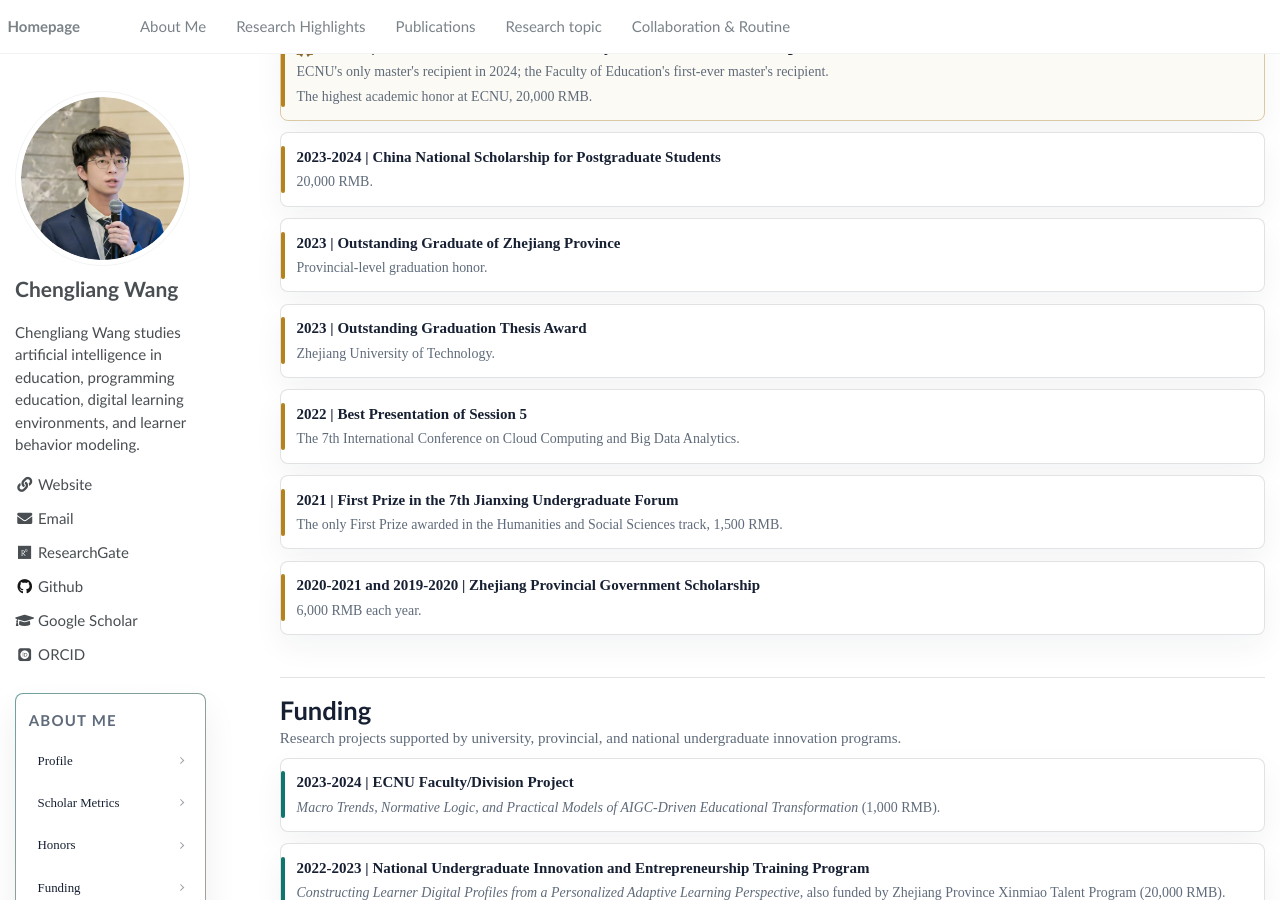
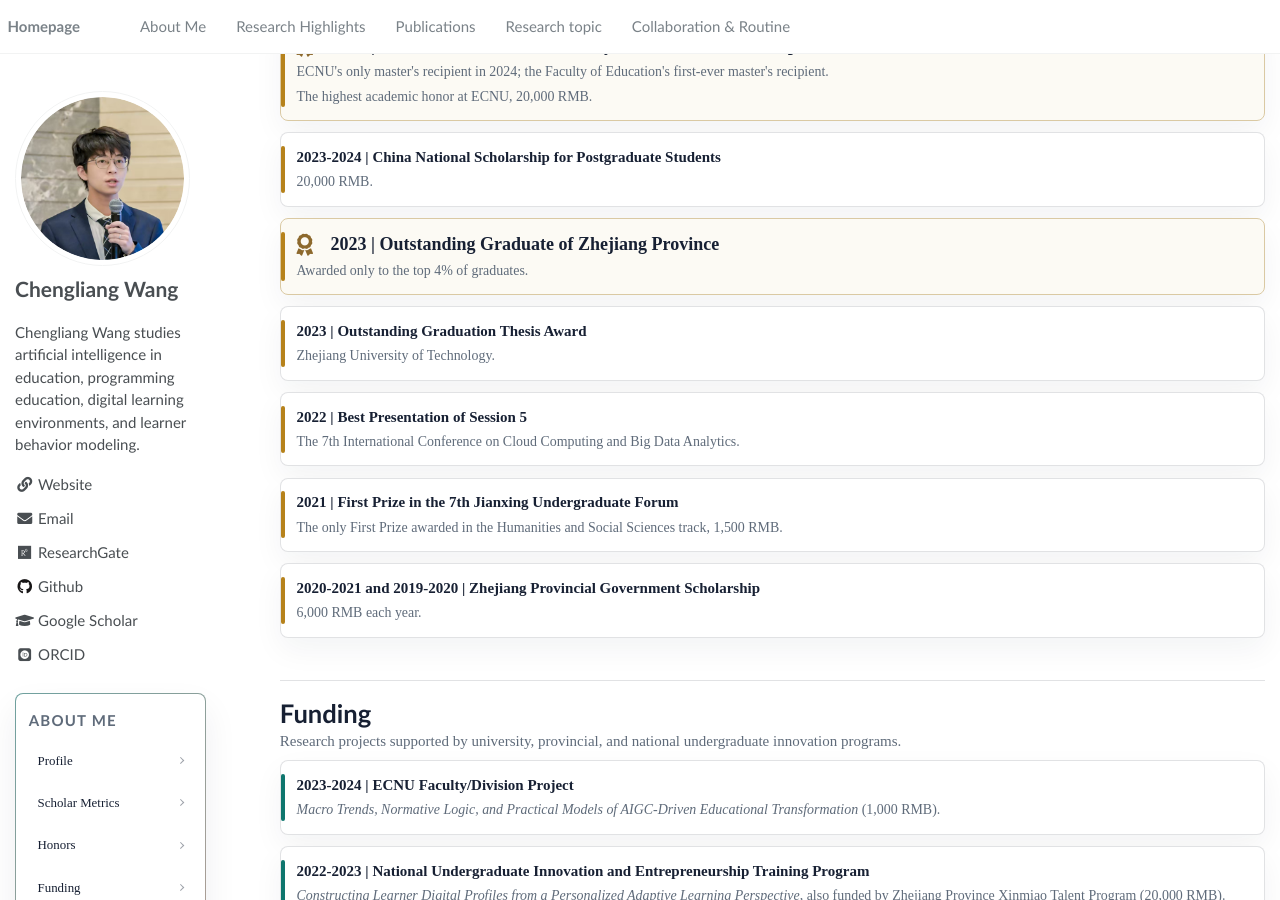
Before and after one commit to wcledutech/wcledutech.github.io, a Jekyll site: the page built from _pages/about.md, in a window 1280 px wide and 900 px high, scrolled down 1472 px. Built offline with Jekyll 4.4.1, drawn with Linux system fonts in a browser that asks for light colours; some web fonts are replaced.

Commit message:
Highlight the Zhejiang graduate honor and top-four-percent distinction

```diff
--- a/_pages/about.md
+++ b/_pages/about.md
@@ -722,7 +722,7 @@ redirect_from:
       <div class="compact-item"><strong>2024-2025 | China National Scholarship for Postgraduate Students</strong><p>20,000 RMB.</p></div>
       <div class="compact-item honor-highlight"><div class="honor-title"><i class="fas fa-award" aria-hidden="true"></i><strong>2024 | East China Normal University President's Scholarship</strong></div><p>ECNU's only master's recipient in 2024; the Faculty of Education's first-ever master's recipient.</p><p>The highest academic honor at ECNU, 20,000 RMB.</p></div>
       <div class="compact-item"><strong>2023-2024 | China National Scholarship for Postgraduate Students</strong><p>20,000 RMB.</p></div>
-      <div class="compact-item"><strong>2023 | Outstanding Graduate of Zhejiang Province</strong><p>Provincial-level graduation honor.</p></div>
+      <div class="compact-item honor-highlight"><div class="honor-title"><i class="fas fa-award" aria-hidden="true"></i><strong>2023 | Outstanding Graduate of Zhejiang Province</strong></div><p>Awarded only to the top 4% of graduates.</p></div>
       <div class="compact-item"><strong>2023 | Outstanding Graduation Thesis Award</strong><p>Zhejiang University of Technology.</p></div>
       <div class="compact-item"><strong>2022 | Best Presentation of Session 5</strong><p>The 7th International Conference on Cloud Computing and Big Data Analytics.</p></div>
       <div class="compact-item"><strong>2021 | First Prize in the 7th Jianxing Undergraduate Forum</strong><p>The only First Prize awarded in the Humanities and Social Sciences track, 1,500 RMB.</p></div>
```
Also changed, not shown: tests/test_homepage_honors.py (+7 -2 lines).
